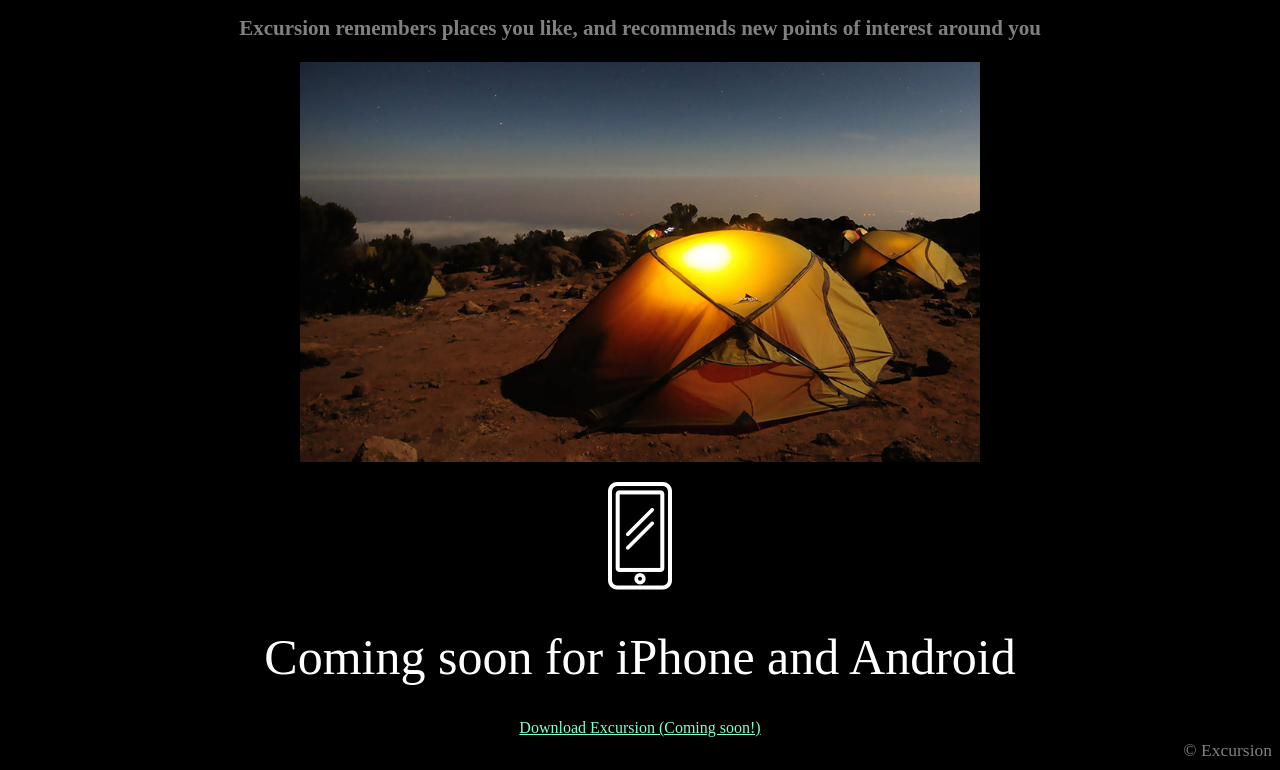
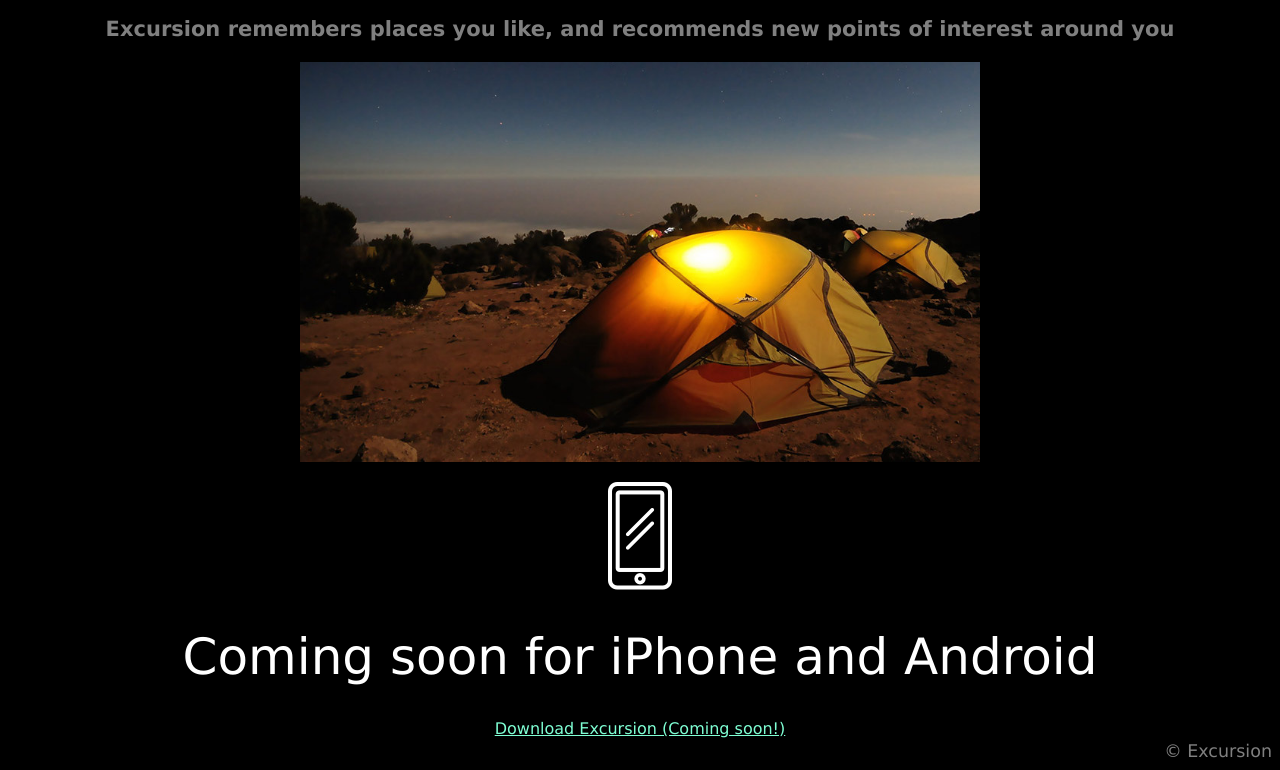
Before and after one commit to JaerenTredway-Codecademy-BWFS/excursion_2, a plain HTML site: page index.html in a window 1280 px wide. Shown: the part 422-1192 px from the top of the page. Drawn offline with Linux system fonts and the light colour scheme.

Commit message:
Finishing touches to CSS.

```diff
--- a/resources/css/style.css
+++ b/resources/css/style.css
@@ -1,25 +1,24 @@
 body {
-  font-family: verdana sans-serif;
   background-color: Black;
   text-align: center;
 }
 
 h1 {
-  font-family: verdana sans-serif;
+  font-family: verdana, "sans serif";
   font-size: 50px;
   color: White;
   font-weight: normal;
 }
 
 h2 {
-  font-family: verdana sans-serif;
+  font-family: verdana, "sans-serif";
   font-size: 42px;
   color: White;
   font-weight: 300;
 }
 
 h3 {
-  font-family:  verdana sans-serif;
+  font-family: verdana, "sans-serif";
   font-size: 21px;
   color: Gray;
 }
@@ -29,7 +28,7 @@ p {
 }
 
 #download_link {
-  font-family: verdana sans-serif;
+  font-family: verdana, "sans-serif";
   font-size: 16px;
   color: Aquamarine;
 }
@@ -48,7 +47,7 @@ p {
 }
 
 footer {
-  font-family: verdana sans-serif;
+  font-family: verdana, "sans-serif";
   color: Gray;
   font-size: 21px;
   text-align: right;
```
